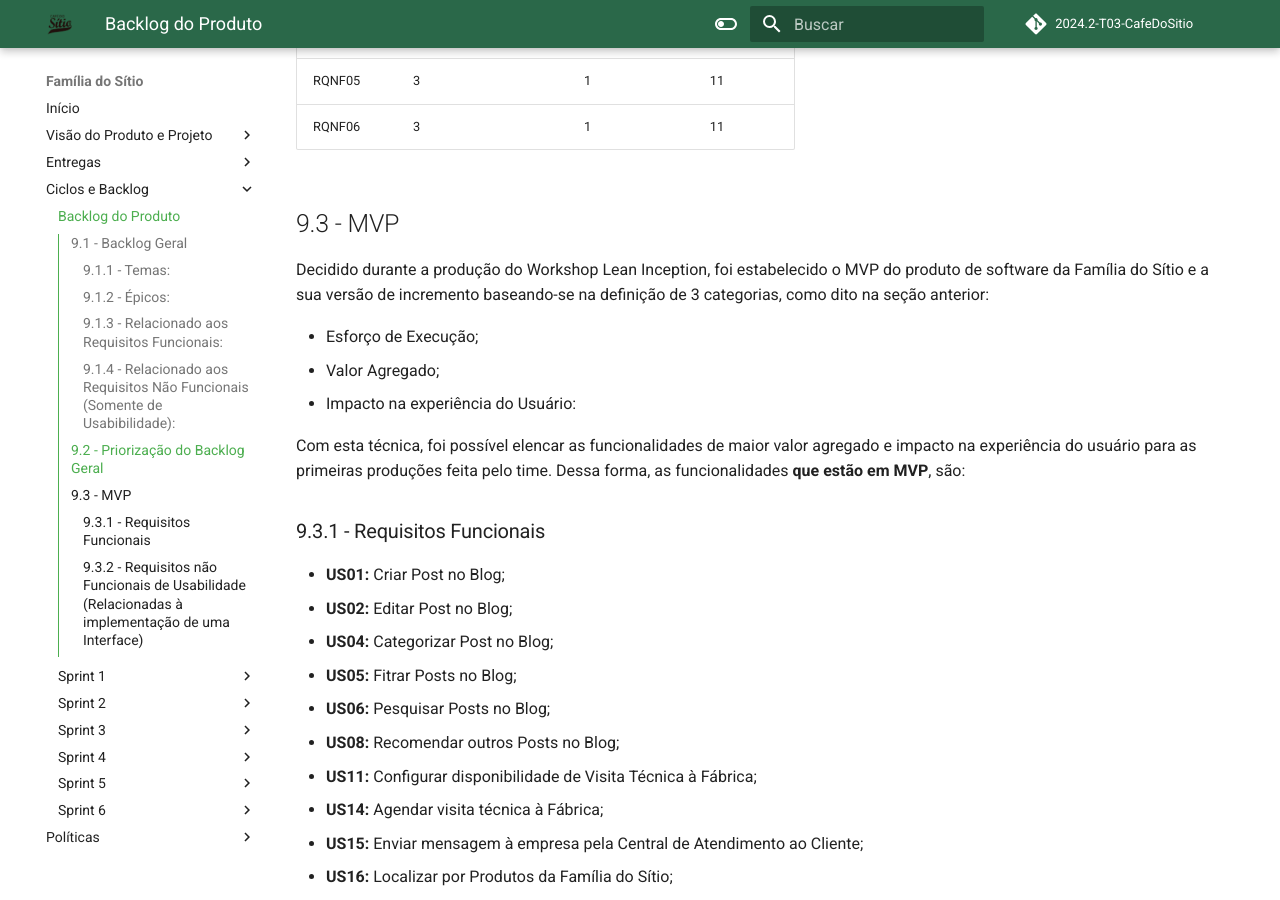
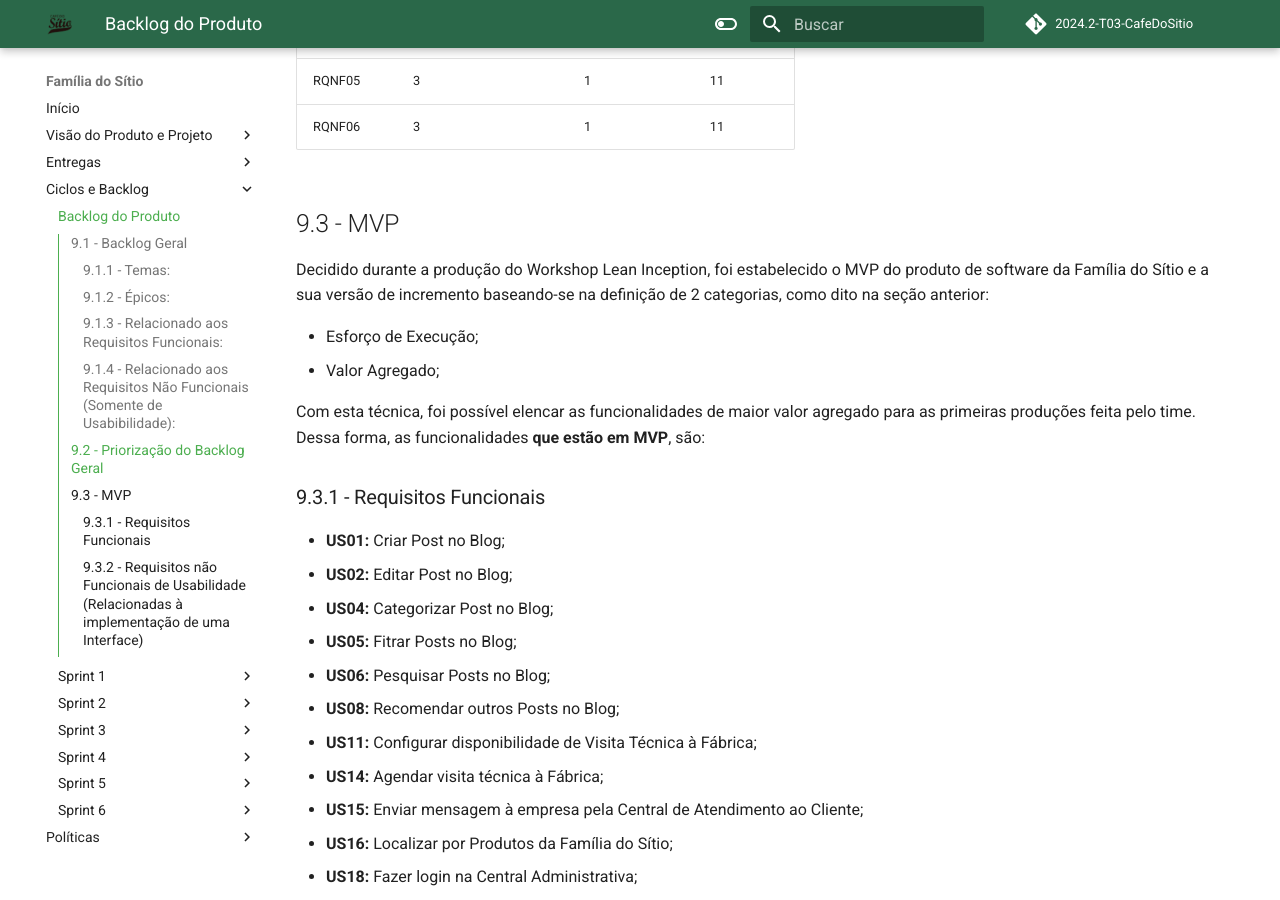
Before and after one commit to mdsreq-fga-unb/2024.2-T03-CafeDoSitio, an MkDocs documentation site: the page built from docs/sections/2-docPage/9-backlogDeProduto.md, in a window 1280 px wide and 900 px high, scrolled down 5392 px. Built offline with MkDocs 1.6.1 and Material for MkDocs 9.7.7, drawn with Linux system fonts in a browser that asks for light colours; comment, search, counter and statistics services are not loaded; some of the changed text lies outside the part shown.

Commit message:
docs: correcao no topico 9

```diff
--- a/docs/sections/2-docPage/9-backlogDeProduto.md
+++ b/docs/sections/2-docPage/9-backlogDeProduto.md
@@ -129,13 +129,12 @@
 
 ## 9.3 - MVP
 
-Decidido durante a produção do Workshop Lean Inception, foi estabelecido o MVP do produto de software da Família do Sítio e a sua versão de incremento baseando-se na definição de 3 categorias, como dito na seção anterior:
+Decidido durante a produção do Workshop Lean Inception, foi estabelecido o MVP do produto de software da Família do Sítio e a sua versão de incremento baseando-se na definição de 2 categorias, como dito na seção anterior:
 
 - Esforço de Execução;
 - Valor Agregado;
-- Impacto na experiência do Usuário:
 
-Com esta técnica, foi possível elencar as funcionalidades de maior valor agregado e impacto na experiência do usuário para as primeiras produções feita pelo time. Dessa forma, as funcionalidades **que estão em MVP**, são:
+Com esta técnica, foi possível elencar as funcionalidades de maior valor agregado para as primeiras produções feita pelo time. Dessa forma, as funcionalidades **que estão em MVP**, são:
 
 ### 9.3.1 - Requisitos Funcionais
 
```
Also changed, not shown: other parts of docs/sections/2-docPage/9-backlogDeProduto.md (+1 -1 lines).
